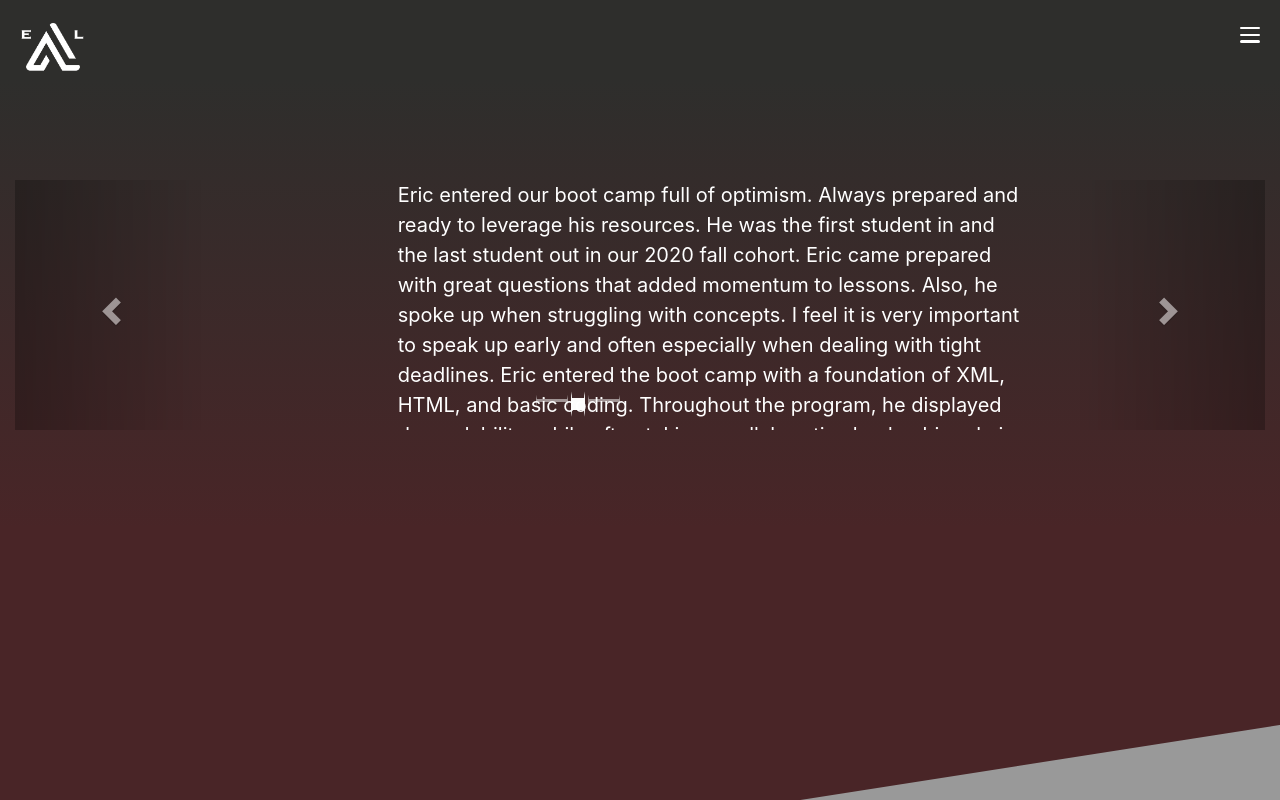
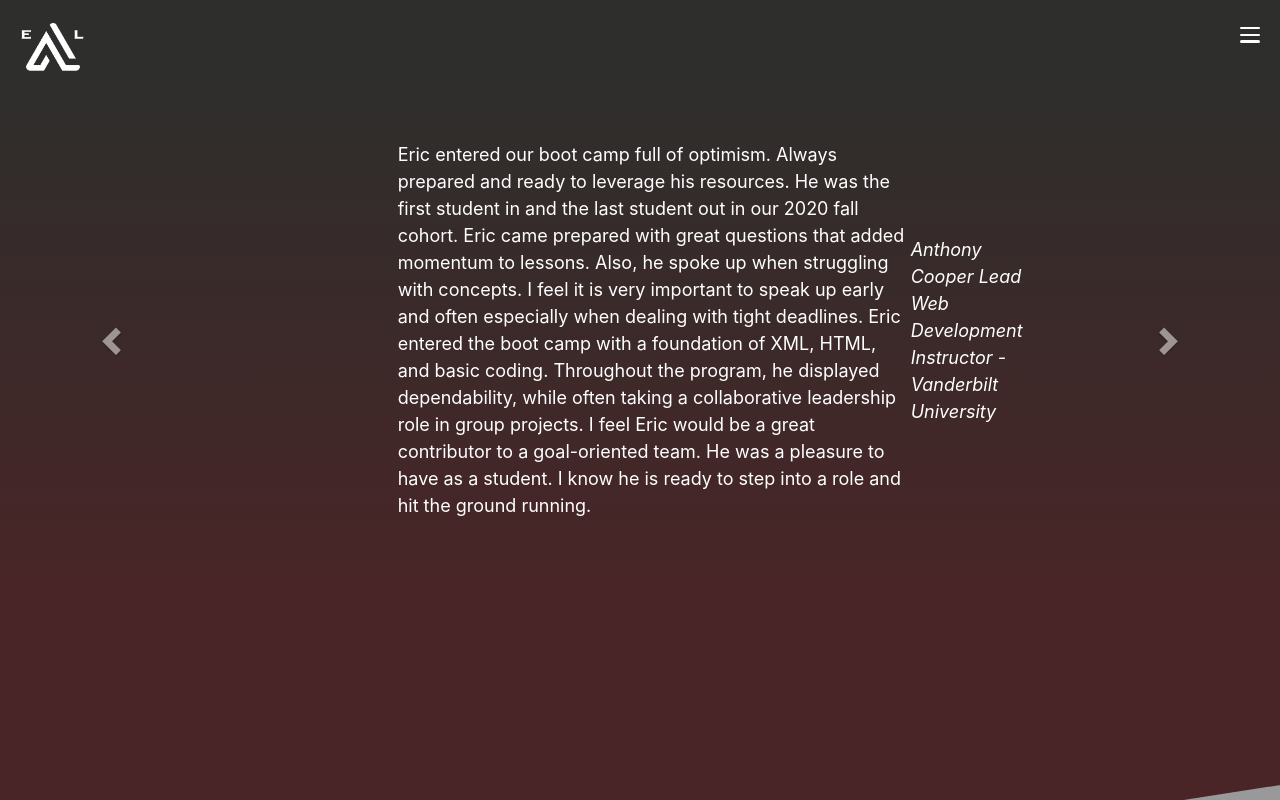
Before and after one commit to ericlafontsee/Portfolio-pro, a React (Create React App) app: page /testimonials in a window 1280 px wide. Built offline with nearby package versions, Linux system fonts and the light colour scheme.

Commit message:
added border radius to project images. Made a link for the logo to redirect to landing page

```diff
--- a/src/components/Flipcard/index.js
+++ b/src/components/Flipcard/index.js
@@ -16,7 +16,7 @@ function Flipcard(props) {
         style={{ opacity: opacity.interpolate((o) => 1 - o), transform }}
       >
         <img
-          className="img-fluid mx-auto"
+          className="projimg img-fluid mx-auto"
           src={process.env.PUBLIC_URL + props.image}
           alt={props.name}
         />
--- a/src/components/Flipcard/style.css
+++ b/src/components/Flipcard/style.css
@@ -2,7 +2,8 @@
   background: none !important;
   margin: 20px;
   width: 100%;
-  border: none !important;
+  border-radius: 5% !important;
+
 }
 .c {
   margin: 0;
@@ -12,6 +13,7 @@
   cursor: pointer;
   will-change: transform, opacity;
   background: none;
+  border-radius: 2%;
 }
 
 .front {
@@ -45,9 +47,11 @@ box-shadow: 0 4px 8px 0 rgba(0, 0, 0, 0.2), 0 6px 20px 0 #000000;
   margin: 20px auto;
   position: relative;
   top: 0;
-  /* /repotest */
 }
 
+.projimg{
+  border-radius: 2%;
+}
 
 .links{
  position: absolute;
--- a/src/components/Header/index.js
+++ b/src/components/Header/index.js
@@ -9,7 +9,7 @@ function Trail({ open, children, ...props }) {
     config: { mass: 5, tension: 1000, friction: 200 },
     opacity: open ? 1 : 0,
     x: open ? 0 : -20,
-    height: open ? 'auto' : 0,
+    height: open ? "auto" : 0,
     from: { opacity: 0, x: -20, height: 0 }
   });
   return (
@@ -36,17 +36,18 @@ function Header() {
   return (
     <header id="header" className="container-fluid">
       <Trail open={open}>
-
         <div className="row">
           <div className="col-md-10">
+            <a href='/'>
               <img
                 className="img logo"
                 src={process.env.PUBLIC_URL + "/images/logo.png"}
-          alt={'logo'}
+                alt={"logo"}
               />
+            </a>
           </div>
           <div className="col-md-2">
-          <Navbar/>
+            <Navbar />
           </div>
         </div>
       </Trail>
--- a/src/components/Testimonials/index.js
+++ b/src/components/Testimonials/index.js
@@ -1,14 +1,45 @@
-import React from "react";
 import "./style.css";
+import React, { useState } from "react";
+import { useTrail, a } from "react-spring";
+
+function Trail({ open, children, ...props }) {
+  const items = React.Children.toArray(children);
+  const trail = useTrail(items.length, {
+    config: { mass: 5, tension: 1000, friction: 200 },
+    opacity: open ? 1 : 0,
+    x: open ? 0 : 20,
+    height: open ? 'auto' : 0,
+    from: { opacity: 0, x: 20, height: 0 }
+  });
+  return (
+    <div className="p-0 m-0" {...props}>
+        {trail.map(({ x, height, ...rest }, index) => (
+          <a.div
+            key={items[index]}
+            className="p-0 m-0"
+            style={{
+              ...rest,
+              transform: x.interpolate((x) => `translate3d(0,${x}px,0)`)
+            }}
+          >
+            <a.div style={{ height }}>{items[index]}</a.div>
+          </a.div>
+        ))}
+    </div>
+  );
+}
+
 
 export default function Testimonials() {
+  const [open, set] = useState(true);
   return (
+    <Trail open={open}>
     <div id="myCarousel" class="carousel slide" data-ride="carousel">
-      <ol class="carousel-indicators">
+      {/* <ol class="carousel-indicators">
         <li data-target="#myCarousel" data-slide-to="0" class="active"></li>
         <li data-target="#myCarousel" data-slide-to="1"></li>
         <li data-target="#myCarousel" data-slide-to="2"></li>
-      </ol>
+      </ol> */}
 
       <div class="carousel-inner">
         <div class="item active">
@@ -39,9 +70,7 @@ export default function Testimonials() {
             feel Eric would be a great contributor to a goal-oriented team. He
             was a pleasure to have as a student. I know he is ready to step into
             a role and hit the ground running.
-            <br />
-            <br />
-            <i>
+            <i className="ref">
               Anthony Cooper Lead Web Development Instructor - Vanderbilt
               University
             </i>
@@ -69,12 +98,12 @@ export default function Testimonials() {
 
       <a class="left carousel-control" href="#myCarousel" data-slide="prev">
         <span class="glyphicon glyphicon-chevron-left"></span>
-        <span class="sr-only">Previous</span>
       </a>
       <a class="right carousel-control" href="#myCarousel" data-slide="next">
         <span class="glyphicon glyphicon-chevron-right"></span>
-        <span class="sr-only">Next</span>
       </a>
     </div>
+    </Trail>
+
   );
 }
--- a/src/components/Testimonials/style.css
+++ b/src/components/Testimonials/style.css
@@ -2,9 +2,17 @@
   width: 50%;
   height: auto;
   color: white;
-  font-size: 2em;
+  font-size: 1.8em;
+  min-height: 500px;
+  display: flex;
+  align-items: center;
+
 }
 
-/* .carousel-control-prev, .carousel-control-next{
-  background: none;
-} */
+.carousel-control{
+  background: none !important;
+}
+
+.ref{
+  display: block;
+}
```
Lines whose indentation alone changed are shown as unchanged.
